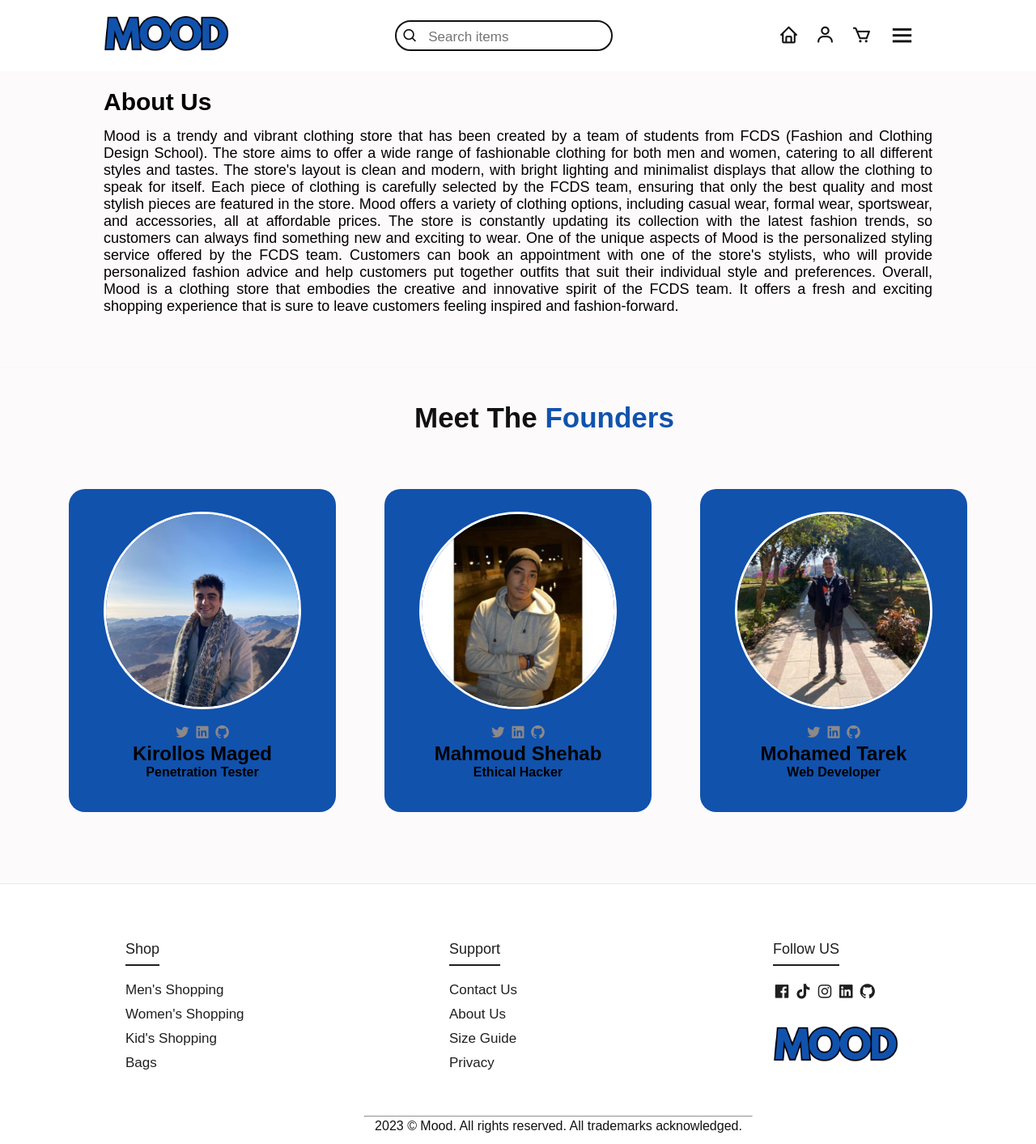
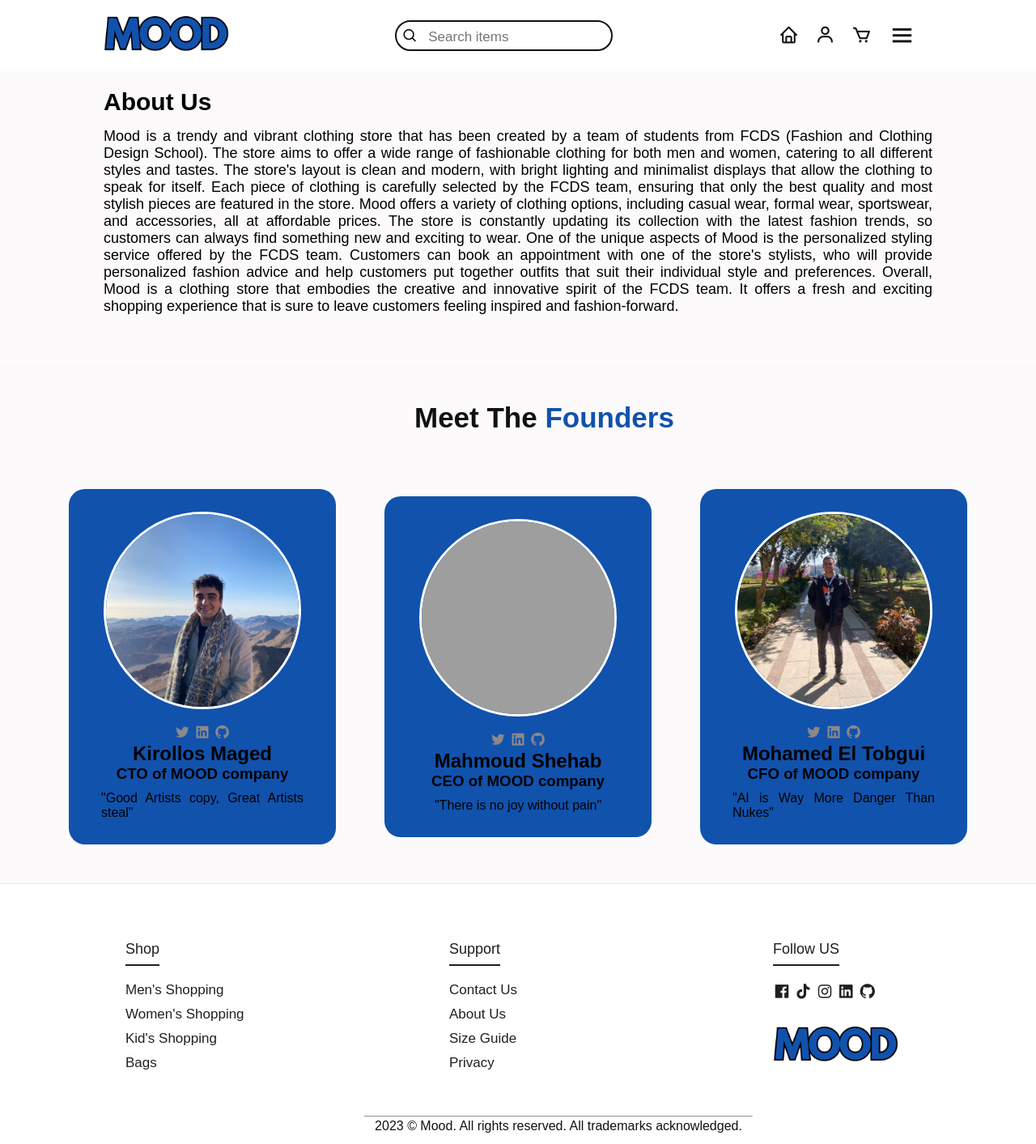
Before and after one commit to kiro6/LetPro-E-Commerce-Platform, a web app: file about.html in a window 1280 px wide; the page is wider, and only the part inside the window is pictured. Shown: that part at 81% size. Run offline with its HTML, style and script files only (its server is not run), Linux system fonts and the light colour scheme; grey boxes are pictures that could not be loaded.

Commit message:
latest update

```diff
--- a/about.html
+++ b/about.html
@@ -75,14 +75,15 @@
                         <a href=""><i class='bx bxl-github' ></i></a>
                     </div>
                     <h2>Kirollos Maged</h2>
-                    <h4>Penetration tester</h4>
+                    <h3>CTO of MOOD company</h3>
+                    <p>"Good Artists copy, Great Artists steal"</p>
                 </div>
 
             </div>
             <div class="card">
                 <div class="card-content">
                     <div class="image">
-                        <img src="images/mahmoud.jpg" alt="">
+                        <img src="images/7odda.jpg" alt="">
                     </div>
                     <div class="social">
                         <a href=""><i class='bx bxl-twitter' ></i></a>
@@ -90,7 +91,8 @@
                         <a href=""><i class='bx bxl-github' ></i></a>
                     </div>
                     <h2>Mahmoud Shehab</h2>
-                    <h4>ethical hacker</h4>
+                    <h3>CEO of MOOD company</h3>
+                    <p>"There is no joy without pain"</p>
                 </div>
 
             </div>
@@ -104,8 +106,9 @@
                         <a href=""><i class='bx bxl-linkedin-square' ></i></a>
                         <a href=""><i class='bx bxl-github' ></i></a>
                     </div>
-                <h2>Mohamed Tarek</h2>
-                <h4>web developer</h4>
+                <h2>Mohamed El Tobgui</h2>
+                <h3>CFO of MOOD company</h3>
+                <p>"AI is Way More Danger Than Nukes"</p>
                 </div>
             </div>
         </div>
@@ -129,7 +132,7 @@
                     <h4>Support</h4>
                     <ul>
                         <li><a href="">Contact Us</a></li>
-                        <li><a href="">About Us</a></li>
+                        <li><a href="about.html">About Us</a></li>
                         <li><a href="">Size Guide</a></li>
                         <li><a href="">Privacy</a></li>
                     </ul>
--- a/index.html
+++ b/index.html
@@ -253,7 +253,7 @@
                     <h4>Support</h4>
                     <ul>
                         <li><a href="">Contact Us</a></li>
-                        <li><a href="">About Us</a></li>
+                        <li><a href="about.html">About Us</a></li>
                         <li><a href="">Size Guide</a></li>
                         <li><a href="">Privacy</a></li>
                     </ul>
--- a/profile.html
+++ b/profile.html
@@ -33,7 +33,7 @@
                 <a href="#">Products</a>
                 <a href="login.html">Profile</a>
                 <a href="#">My Cart</a>
-                <a href="about.html">About Us</a>
+                <a href="#">About Us</a>
                 <a href="#">Contact Us</a>
                 <div class="color-btn">
                   <div class="color-btn-container">
@@ -157,7 +157,7 @@
                     <h4>Support</h4>
                     <ul>
                         <li><a href="">Contact Us</a></li>
-                        <li><a href="">About Us</a></li>
+                        <li><a href="about.html">About Us</a></li>
                         <li><a href="">Size Guide</a></li>
                         <li><a href="">Privacy</a></li>
                     </ul>
--- a/styles/about.css
+++ b/styles/about.css
@@ -66,7 +66,6 @@
 
 .card{
     background-color: var(--Primary);
-    /* background: #fff; */
     padding: 5px;
     margin: 0 30px;
     border-radius: 20px;
@@ -79,6 +78,12 @@
 }
 .card-content h4{
     text-transform: capitalize;
+}
+.card-content p{
+    text-align: center;
+    text-align: justify;
+    position: relative;
+    top: 10px;
 }
 
 .card-content .social i{
--- a/styles/index.css
+++ b/styles/index.css
@@ -1,3 +1,5 @@
+@import url("https://fonts.googleapis.com/css2?family=Poppins:wght@200;300;400;500;600;700;800&display=swap");
+
 :root {
     --Primary: #1152ad;
     --Secondary: #f4f4f3;
@@ -8,7 +10,6 @@
     --light-color:#f7f7f7;
     --light-icon-color:#ffde59;
   }
-
 *{
     padding: 0;
     margin: 0;
```
Also changed, not shown: js/index.js (deleted, +0 -10 lines), js/login.js (+0 -7 lines), login.html (+5 -5 lines), images/El_Shazly-Logo.png (added), styles/login.css (line endings or trailing spaces), styles/profile.css (line endings or trailing spaces), 1 other file.
